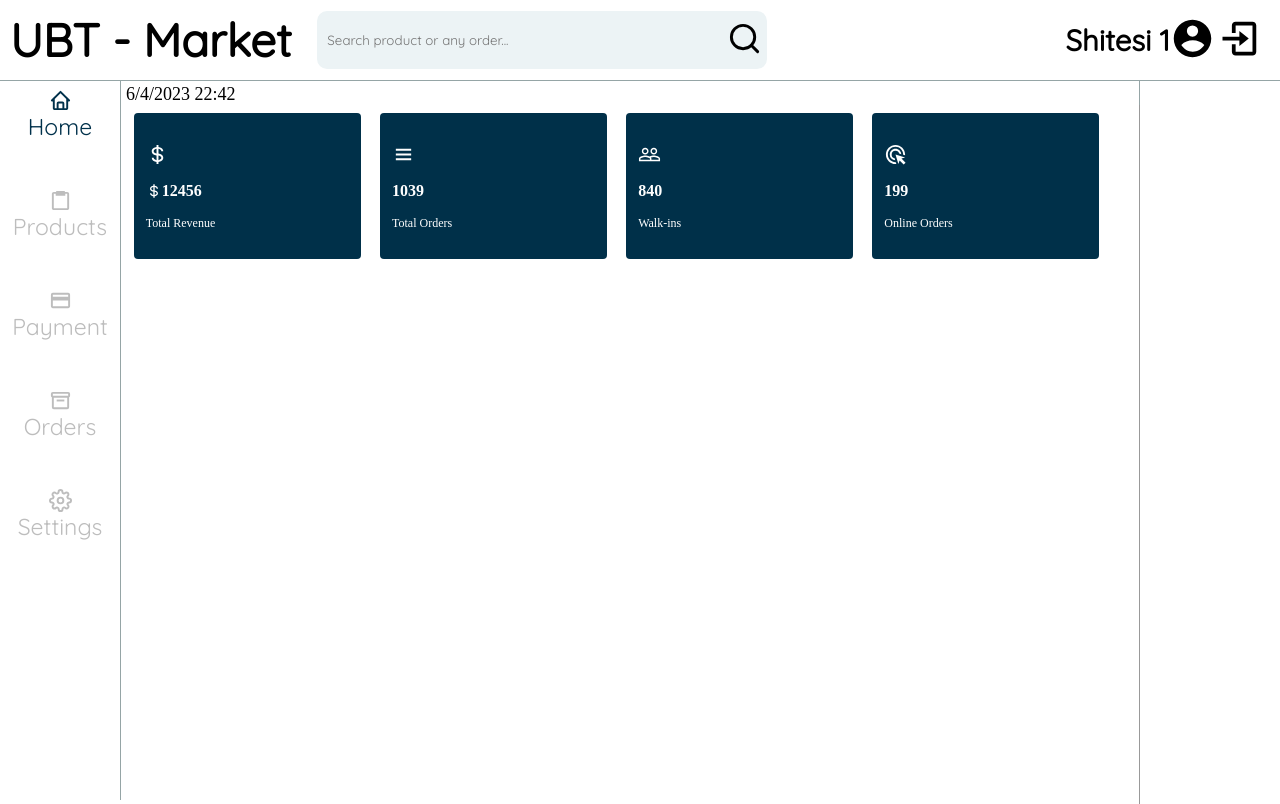
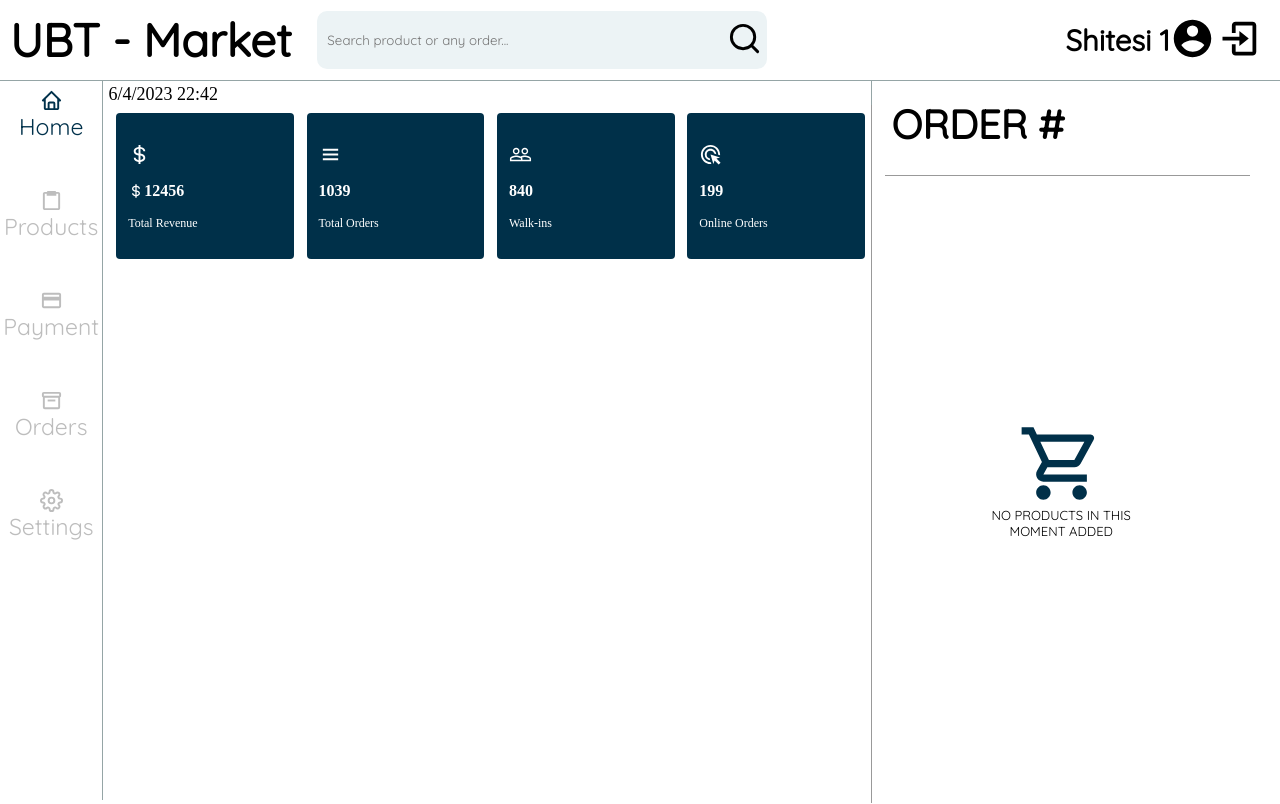
Before and after one commit to davidpjetraj/Projekti---Lab-Course-1, a React (Create React App) app in the folder starting-app/: page / in a window 1280 px wide. Built offline with nearby package versions, Linux system fonts and the light colour scheme.

Commit message:
OrderSite

```diff
--- a/starting-app/src/App.css
+++ b/starting-app/src/App.css
@@ -77,7 +77,7 @@ header .searchbar{
 }
 .sidebari {
   height: 89.9vh;
-  width: 120px;
+  width: 8vw;
   gap: 5vh;
   display: flex;
   flex-direction: column;
@@ -103,10 +103,10 @@ header .searchbar{
 /****************************** Home CSS **************************** */
 .body{
   display: flex;
-  gap: 0.5vw;
   border-right: 1px groove #999999;
-  height: 87.41vh;
-  padding-right: 40px;
+  height: 87.2vh;
+  width: 60vw;
+  max-width: 60vw;
 }
 .box{
   display: flex;
@@ -115,7 +115,7 @@ header .searchbar{
   align-items: flex-start;
   padding: 18px 12px;
   gap: 16px;
-  width: 203px;
+  width: 12vw;
   height: 110px;
   background: #003049;
   border-radius: 4px;
@@ -141,3 +141,42 @@ header .searchbar{
   font-size: 12px;
   line-height: 14px;
 }
+
+/****************************** Order CSS **************************** */
+.orderbody{
+  padding-top: 1vh;
+}
+.ordername{
+  font-family: 'Quicksand';
+  font-style: normal;
+  font-weight: 600;
+  font-size: 20px;
+  line-height: 38px;
+  width: 28vw;
+  padding: 2vh 0 4vh 0.5vw;
+  margin-left: 1vw;
+  border-bottom: 1px groove #999999;
+}
+
+.ordercart{
+  height: 85%;
+  display: flex;
+  flex-direction: column;
+  justify-content: center;
+  align-items: center;
+}
+.carticon{
+  font-size: 87px;
+  color: #003049;
+}
+.ordercart h1{
+  width: 141px;
+  font-family: 'Quicksand';
+  font-style: normal;
+  font-weight: 500;
+  font-size: 13px;
+  line-height: 16px;
+  text-align: center;
+  text-transform: uppercase;
+  color: #000000;
+}
--- a/starting-app/src/App.js
+++ b/starting-app/src/App.js
@@ -3,19 +3,25 @@ import {Home} from './pages/Home';
 import {Header} from './pages/Header';
 import {Sidebar} from './pages/Sidebar';
 import Datetime from './pages/Datetime';
+import {Order} from './pages/Order';
+import { Routes , Route } from 'react-router-dom';
 
 function App() {
   return (
     <div className="App">
       < Header />
-      <div className='Body'>
-      < Sidebar />
-        <div>
-          < Datetime />
-          < Home />
+        <div className='Body'>
+          < Sidebar />
+           <div className='Body'>
+                <div>
+                  < Datetime />
+                  < Home />
+                </div>
+                  <Order/>
         </div>
       </div>
     </div>
+
   );
 }
 
--- a/starting-app/src/pages/Datetime.js
+++ b/starting-app/src/pages/Datetime.js
@@ -6,7 +6,7 @@ const DateTime = () => {
   useEffect(() => {
     const timer = setInterval(() => {
       setDate(new Date());
-    }, 60000);
+    }, 15000);
     return () => clearInterval(timer);
   }, []);
 
--- /dev/null
+++ b/starting-app/src/pages/Order.jsx
@@ -0,0 +1,16 @@
+import React from "react";
+import { MdOutlineShoppingCart } from "react-icons/md";
+
+export const Order = () =>{
+    return(
+        <div className="orderbody">
+            <div className="ordername">
+                <h1>ORDER #</h1>
+            </div>
+            <div className="ordercart">
+                <MdOutlineShoppingCart className="carticon"/>
+                <h1>NO PRODUCTS IN THIS MOMENT ADDED</h1>
+            </div>
+        </div>
+    )
+}
```
Also changed, not shown: starting-app/src/Products.js (added, +12 -0 lines), starting-app/src/pages/Sidebar.jsx (+6 -7 lines).
